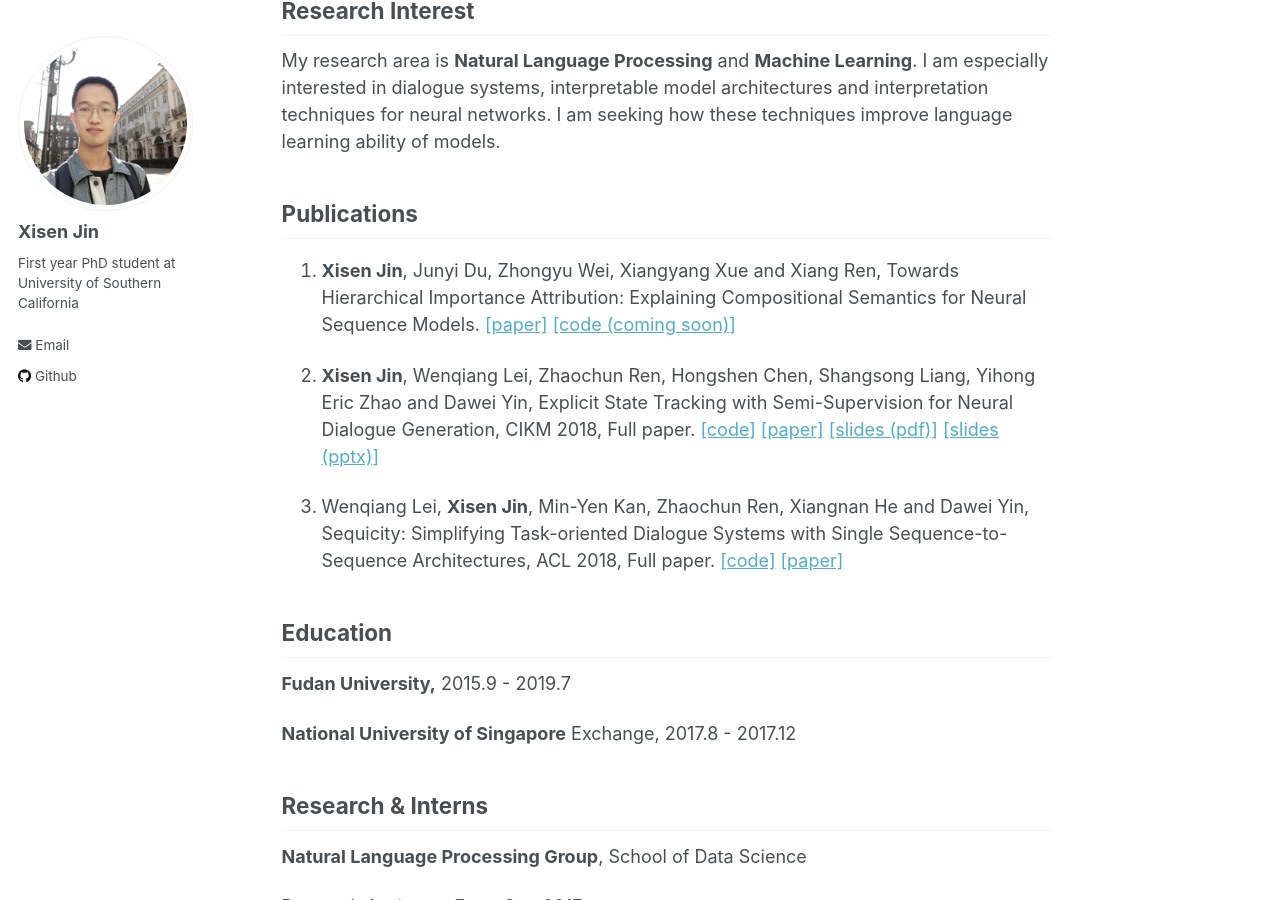
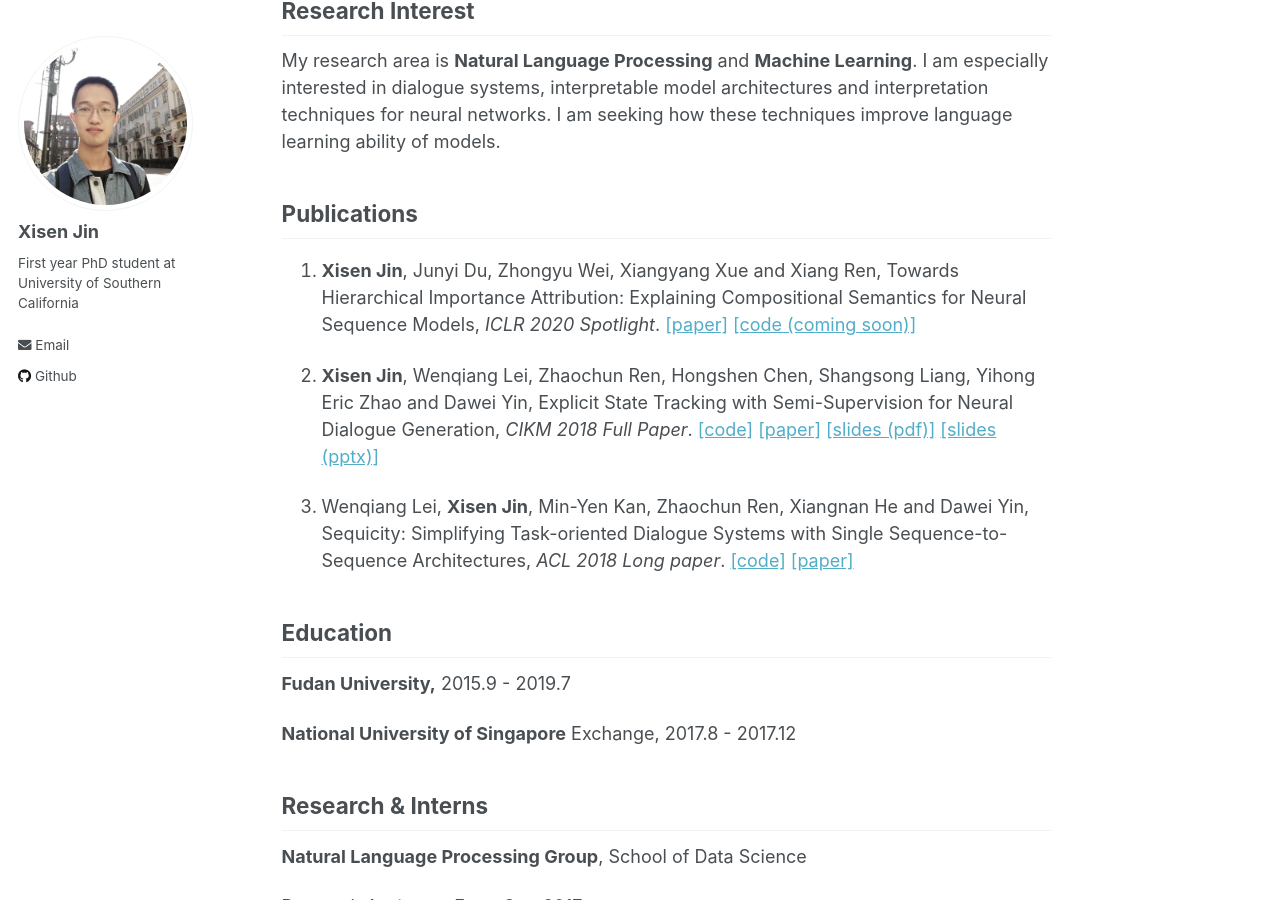
Before and after one commit to AuCson/aucson.github.io, a Jekyll site: the page built from _pages/about.md, in a window 1280 px wide and 900 px high, scrolled down 367 px. Built offline with Jekyll 4.4.1, drawn with Linux system fonts in a browser that asks for light colours.

Commit message:
updated pubs

```diff
--- a/_pages/about.md
+++ b/_pages/about.md
@@ -18,11 +18,11 @@
 
 ## Publications
 
-1. **Xisen Jin**, Junyi Du, Zhongyu Wei, Xiangyang Xue and Xiang Ren, Towards Hierarchical Importance Attribution: Explaining Compositional Semantics for Neural Sequence Models. [[paper]](https://openreview.net/forum?id=BkxRRkSKwr) [[code (coming soon)]]()
+1. **Xisen Jin**, Junyi Du, Zhongyu Wei, Xiangyang Xue and Xiang Ren, Towards Hierarchical Importance Attribution: Explaining Compositional Semantics for Neural Sequence Models, *ICLR 2020 Spotlight*. [[paper]](https://openreview.net/forum?id=BkxRRkSKwr) [[code (coming soon)]]()
 
-2. **Xisen Jin**, Wenqiang Lei, Zhaochun Ren, Hongshen Chen, Shangsong Liang, Yihong Eric Zhao and Dawei Yin, Explicit State Tracking with Semi-Supervision for Neural Dialogue Generation, CIKM 2018, Full paper. [[code]](https://github.com/AuCson/SEDST) [[paper]](https://arxiv.org/pdf/1808.10596.pdf) [[slides (pdf)]](http://aucson.github.io/files/explicit_state_tracking_slides.pdf) [[slides (pptx)]](http://aucson.github.io/files/explicit_state_tracking_slides.pptx)
+2. **Xisen Jin**, Wenqiang Lei, Zhaochun Ren, Hongshen Chen, Shangsong Liang, Yihong Eric Zhao and Dawei Yin, Explicit State Tracking with Semi-Supervision for Neural Dialogue Generation, *CIKM 2018 Full Paper*. [[code]](https://github.com/AuCson/SEDST) [[paper]](https://arxiv.org/pdf/1808.10596.pdf) [[slides (pdf)]](http://aucson.github.io/files/explicit_state_tracking_slides.pdf) [[slides (pptx)]](http://aucson.github.io/files/explicit_state_tracking_slides.pptx)
 
-3. Wenqiang Lei, **Xisen Jin**, Min-Yen Kan, Zhaochun Ren, Xiangnan He and Dawei Yin, Sequicity: Simplifying Task-oriented Dialogue Systems with Single Sequence-to-Sequence Architectures, ACL 2018, Full paper. [[code]](https://github.com/WING-NUS/sequicity) [[paper]](http://www.aclweb.org/anthology/P18-1133)
+3. Wenqiang Lei, **Xisen Jin**, Min-Yen Kan, Zhaochun Ren, Xiangnan He and Dawei Yin, Sequicity: Simplifying Task-oriented Dialogue Systems with Single Sequence-to-Sequence Architectures, *ACL 2018 Long paper*. [[code]](https://github.com/WING-NUS/sequicity) [[paper]](http://www.aclweb.org/anthology/P18-1133)
 
 
 ## Education
```
